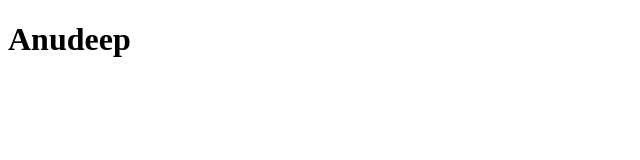
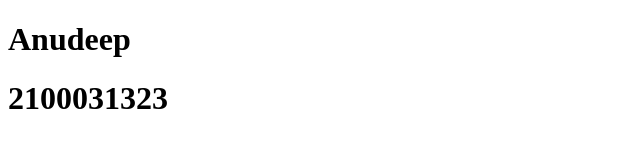
Before and after one commit to AnudeepGoparaju/Aboutme, a plain HTML site: page index.html in a window 1280 px wide. Shown: the whole page, without its empty margins (0-640 px from the left). Drawn offline with Linux system fonts and the light colour scheme.

Commit message:
Update html page

```diff
--- a/index.html
+++ b/index.html
@@ -8,5 +8,6 @@
 </head>
 <body>
     <h1>Anudeep</h1>
+    <h1>2100031323</h1>
 </body>
 </html>
```
